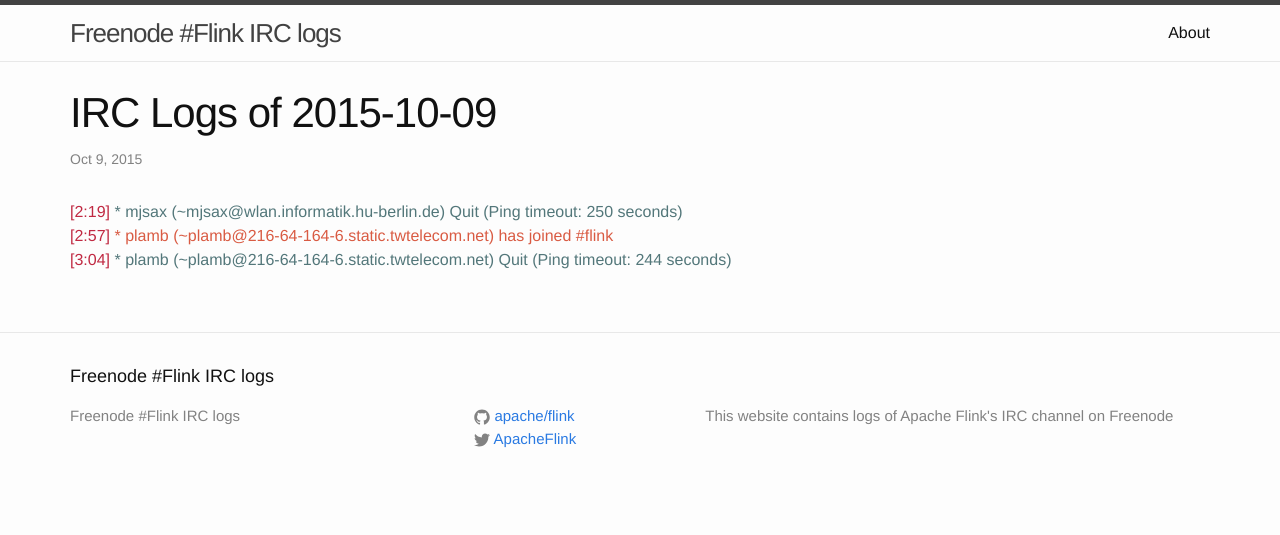
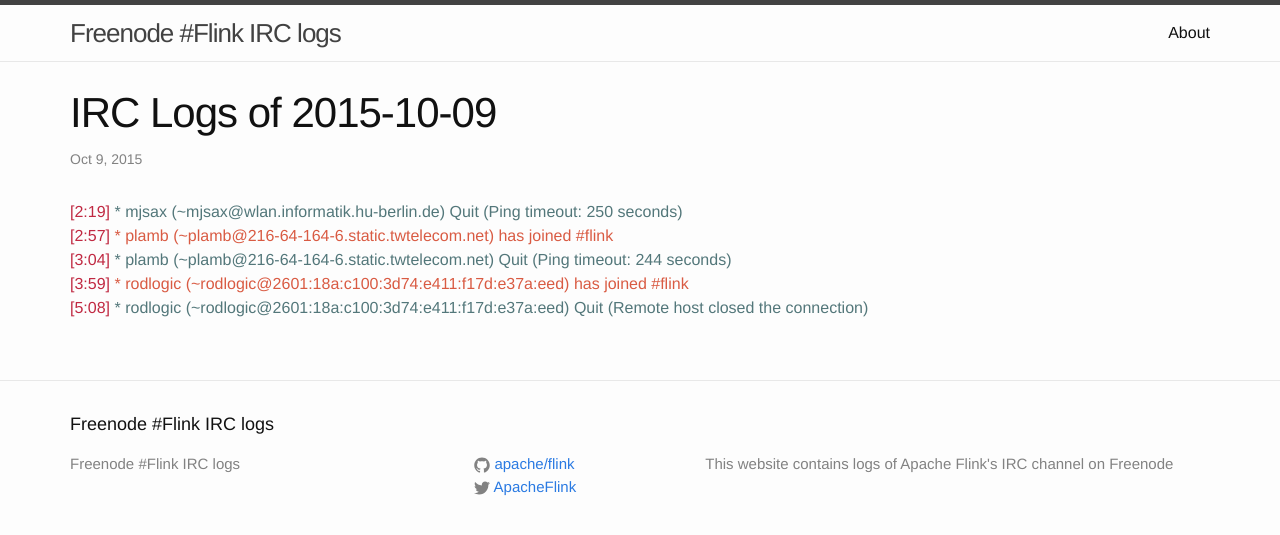
Before and after one commit to flink-irc-logs/flink-irc-logs.github.io, a Jekyll site: the page built from _posts/2015-10-09-logs.markdown, in a window 1280 px wide. Shown: the top 535 px of the page. Built offline with Jekyll 4.4.1, drawn with Linux system fonts in a browser that asks for light colours.

Commit message:
Update of the logs on Fri Oct  9 05:24:47 CEST 2015

```diff
--- a/_posts/2015-10-09-logs.markdown
+++ b/_posts/2015-10-09-logs.markdown
@@ -7,3 +7,5 @@
 <span class="irc-date">[2:19]</span> <span class="irc-navy">* mjsax (~mjsax@wlan.informatik.hu-berlin.de) Quit (Ping timeout: 250 seconds)</span><br />
 <span class="irc-date">[2:57]</span> <span class="irc-green">* plamb (~plamb@216-64-164-6.static.twtelecom.net) has joined #flink</span><br />
 <span class="irc-date">[3:04]</span> <span class="irc-navy">* plamb (~plamb@216-64-164-6.static.twtelecom.net) Quit (Ping timeout: 244 seconds)</span><br />
+<span class="irc-date">[3:59]</span> <span class="irc-green">* rodlogic (~rodlogic@2601:18a:c100:3d74:e411:f17d:e37a:eed) has joined #flink</span><br />
+<span class="irc-date">[5:08]</span> <span class="irc-navy">* rodlogic (~rodlogic@2601:18a:c100:3d74:e411:f17d:e37a:eed) Quit (Remote host closed the connection)</span><br />
```
